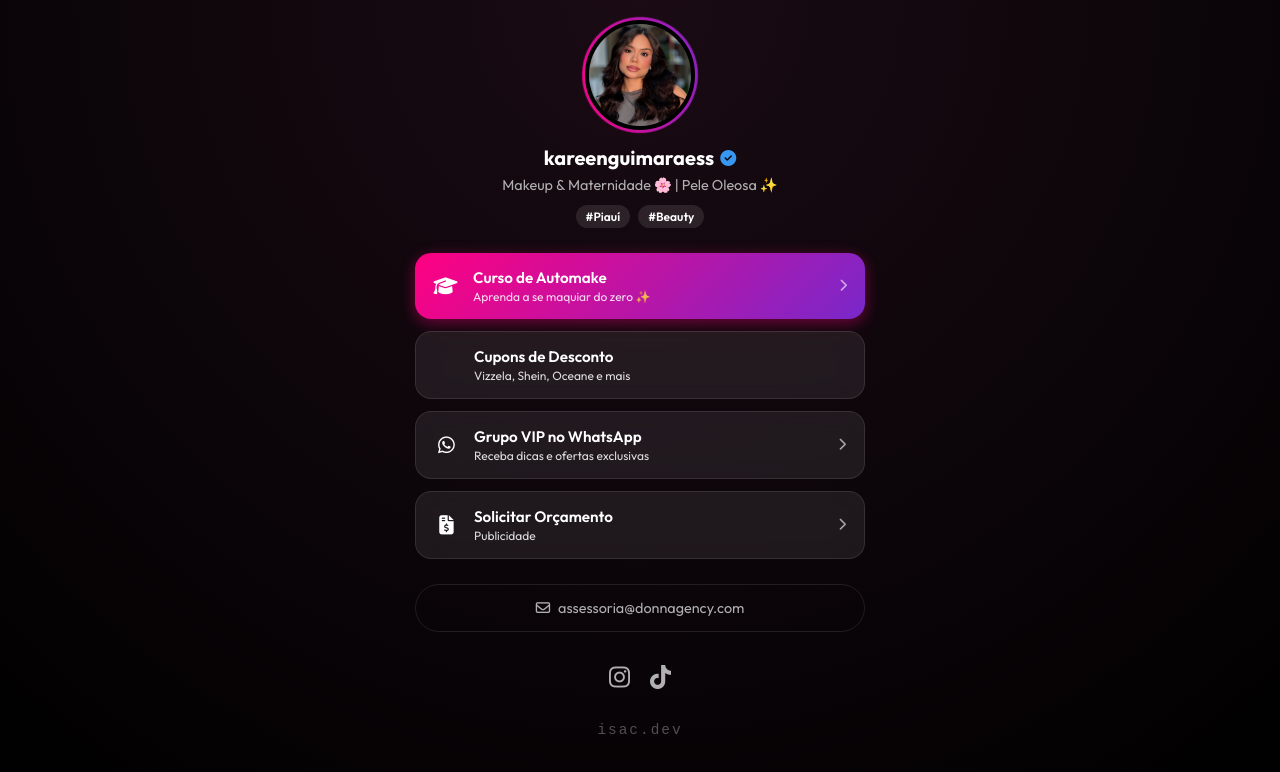
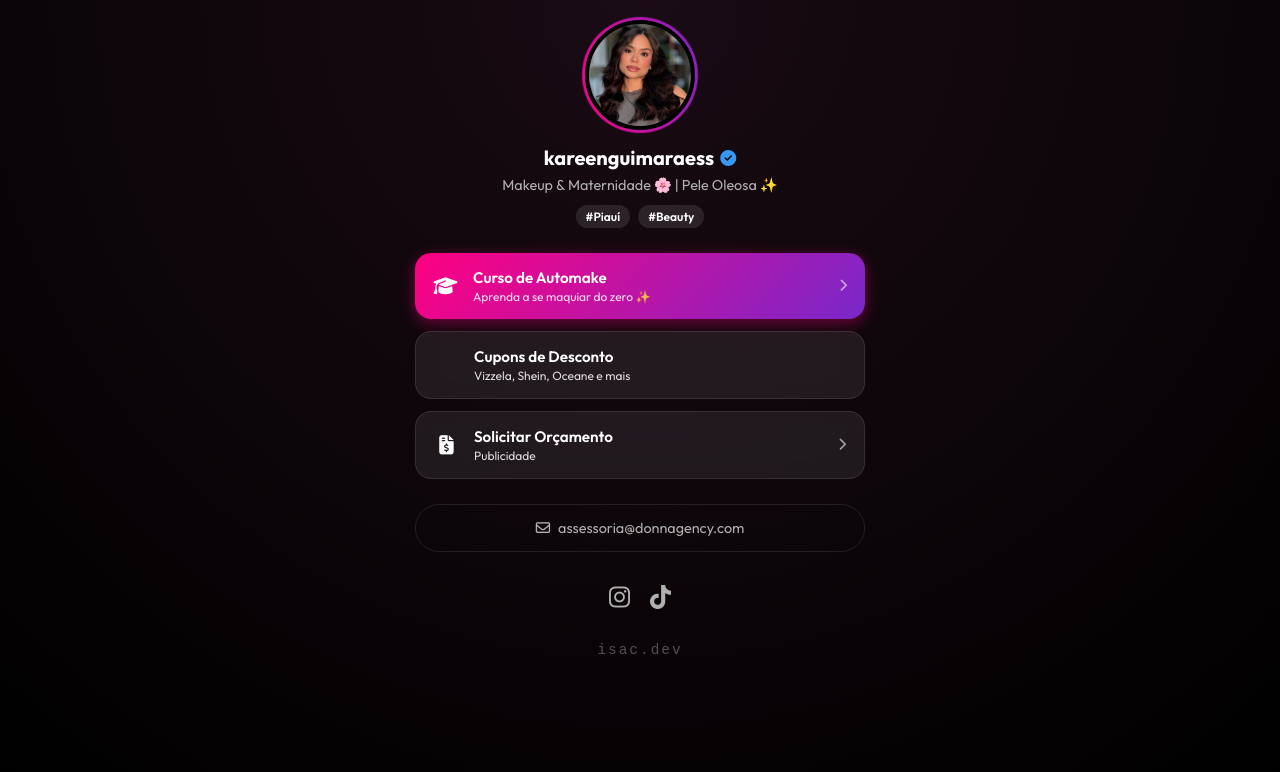
Before and after one commit to isacsampa/sitehubkareen, a plain HTML site: page index.html in a window 1280 px wide. Drawn offline with Linux system fonts and the light colour scheme; some icons are missing.

Commit message:
Update index.html

```diff
--- a/index.html
+++ b/index.html
@@ -63,17 +63,6 @@
                 </div>
                 <i class="ph-bold ph-caret-right arrow-icon"></i>
             </a>
-            <!-- Link 3: Grupo VIP -->
-            <a href="LINK_DO_GRUPO_WPP" class="link-card glass-card">
-                <div class="card-content">
-                    <div class="icon-box"><i class="fab fa-whatsapp"></i></div>
-                    <div class="text-box">
-                        <h3>Grupo VIP no WhatsApp</h3>
-                        <p>Receba dicas e ofertas exclusivas</p>
-                    </div>
-                </div>
-                <i class="fas fa-chevron-right arrow-icon"></i>
-            </a>
 
             <!-- Link 4: Orçamento -->
             <a href="https://wa.me/5521995834341?text=Ol%C3%A1!%20Desejo%20solicitar%20or%C3%A7amento%20para%20Publicidade%20no%20Perfil%20da%20Kareen%20Guimar%C3%A3es%20%F0%9F%92%95" class="link-card glass-card">
```
